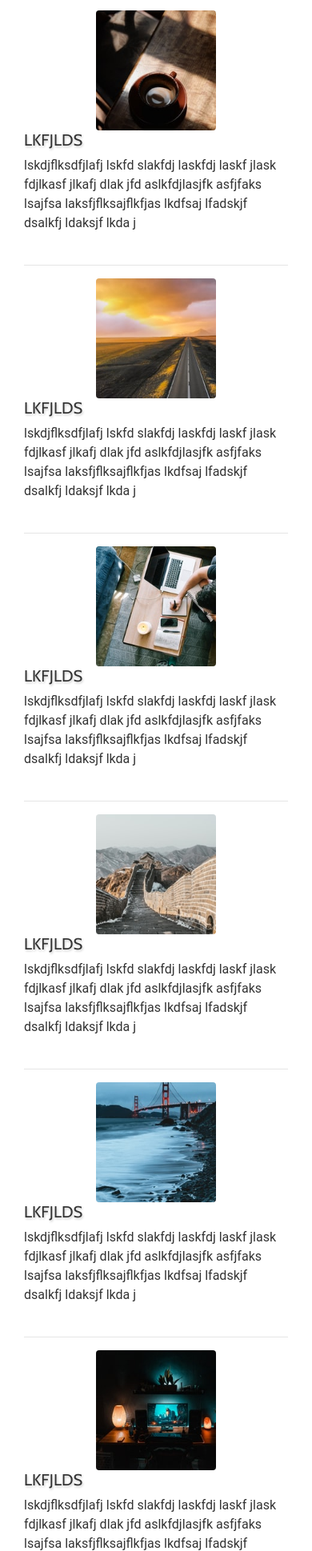
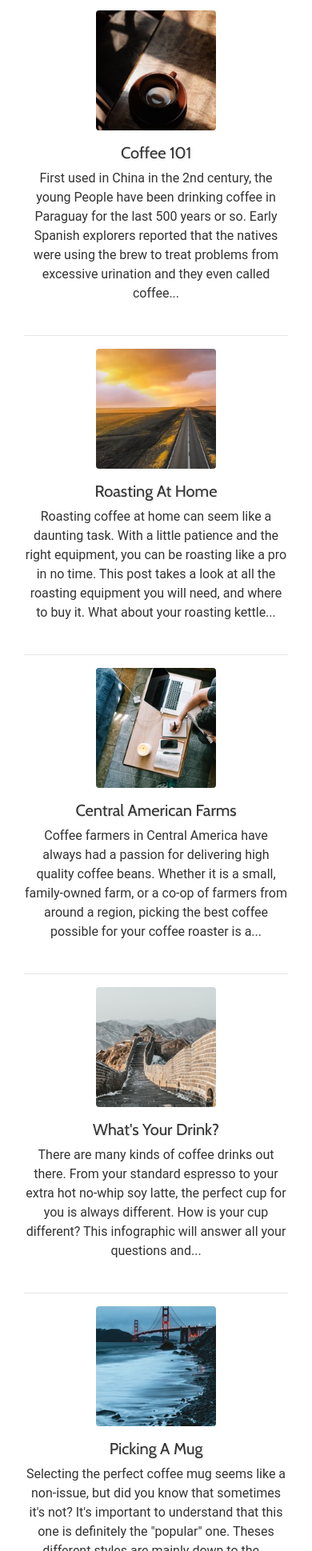
Before and after one commit to newanalog/4960-ProjectB, a plain HTML site: page blog.html in a window 390 px wide. Shown: the part 61-2000 px from the top of the page at 80% size. Drawn offline with nearby package versions, Linux system fonts and the light colour scheme.

Commit message:
Final cleanup.
Replaced lorem ipsum with mock-up text.  CSS tweaks and mobile class
tweaks.

```diff
--- a/blog.html
+++ b/blog.html
@@ -68,11 +68,9 @@
               <div class="col-6 col-sm-4 col-md-2">
                 <img src="static/img/blog-1.jpg" class="rounded img-fluid">
               </div>
-              <div class="col-12 col-sm-8 col-md-10">
-                <h5 class="txt-shadow">LKFJLDS</h5>
-                <p>lskdjflksdfjlafj lskfd slakfdj laskfdj laskf jlask fdjlkasf jlkafj dlak jfd
-                  aslkfdjlasjfk
-                  asfjfaks lsajfsa laksfjflksajflkfjas lkdfsaj lfadskjf dsalkfj ldaksjf lkda j
+              <div class="col-12 col-sm-8 col-md-10 text-center text-sm-left">
+                <h5 class="mt-3 mt-sm-0 txt-shadow">Coffee 101</h5>
+                <p>First used in China in the 2nd century, the young People have been drinking coffee in Paraguay for the last 500 years or so. Early Spanish explorers reported that the natives were using the brew to treat problems from excessive urination and they even called coffee...
                 </p>
               </div>
             </div>
@@ -81,11 +79,9 @@
               <div class="col-6 col-sm-4 col-md-2">
                 <img src="static/img/blog-2.jpg" class="rounded img-fluid">
               </div>
-              <div class="col-12 col-sm-8 col-md-10">
-                <h5 class="txt-shadow">LKFJLDS</h5>
-                <p>lskdjflksdfjlafj lskfd slakfdj laskfdj laskf jlask fdjlkasf jlkafj dlak jfd
-                  aslkfdjlasjfk
-                  asfjfaks lsajfsa laksfjflksajflkfjas lkdfsaj lfadskjf dsalkfj ldaksjf lkda j
+              <div class="col-12 col-sm-8 col-md-10 text-center text-sm-left">
+                <h5 class="mt-3 mt-sm-0 txt-shadow">Roasting At Home</h5>
+                <p>Roasting coffee at home can seem like a daunting task. With a little patience and the right equipment, you can be roasting like a pro in no time. This post takes a look at all the roasting equipment you will need, and where to buy it. What about your roasting kettle...
                 </p>
               </div>
             </div>
@@ -94,11 +90,9 @@
               <div class="col-6 col-sm-4 col-md-2">
                 <img src="static/img/blog-3.jpg" class="rounded img-fluid">
               </div>
-              <div class="col-12 col-sm-8 col-md-10">
-                <h5 class="txt-shadow">LKFJLDS</h5>
-                <p>lskdjflksdfjlafj lskfd slakfdj laskfdj laskf jlask fdjlkasf jlkafj dlak jfd
-                  aslkfdjlasjfk
-                  asfjfaks lsajfsa laksfjflksajflkfjas lkdfsaj lfadskjf dsalkfj ldaksjf lkda j
+              <div class="col-12 col-sm-8 col-md-10 text-center text-sm-left">
+                <h5 class="mt-3 mt-sm-0 txt-shadow">Central American Farms</h5>
+                <p>Coffee farmers in Central America have always had a passion for delivering high quality coffee beans. Whether it is a small, family-owned farm, or a co-op of farmers from around a region, picking the best coffee possible for your coffee roaster is a...
                 </p>
               </div>
             </div>
@@ -107,11 +101,9 @@
               <div class="col-6 col-sm-4 col-md-2">
                 <img src="static/img/blog-4.jpg" class="rounded img-fluid">
               </div>
-              <div class="col-12 col-sm-8 col-md-10">
-                <h5 class="txt-shadow">LKFJLDS</h5>
-                <p>lskdjflksdfjlafj lskfd slakfdj laskfdj laskf jlask fdjlkasf jlkafj dlak jfd
-                  aslkfdjlasjfk
-                  asfjfaks lsajfsa laksfjflksajflkfjas lkdfsaj lfadskjf dsalkfj ldaksjf lkda j
+              <div class="col-12 col-sm-8 col-md-10 text-center text-sm-left">
+                <h5 class="mt-3 mt-sm-0 txt-shadow">What's Your Drink?</h5>
+                <p>There are many kinds of coffee drinks out there. From your standard espresso to your extra hot no-whip soy latte, the perfect cup for you is always different. How is your cup different? This infographic will answer all your questions and...
                 </p>
               </div>
             </div>
@@ -120,11 +112,9 @@
               <div class="col-6 col-sm-4 col-md-2">
                 <img src="static/img/blog-5.jpg" class="rounded img-fluid">
               </div>
-              <div class="col-12 col-sm-8 col-md-10">
-                <h5 class="txt-shadow">LKFJLDS</h5>
-                <p>lskdjflksdfjlafj lskfd slakfdj laskfdj laskf jlask fdjlkasf jlkafj dlak jfd
-                  aslkfdjlasjfk
-                  asfjfaks lsajfsa laksfjflksajflkfjas lkdfsaj lfadskjf dsalkfj ldaksjf lkda j
+              <div class="col-12 col-sm-8 col-md-10 text-center text-sm-left">
+                <h5 class="mt-3 mt-sm-0 txt-shadow">Picking A Mug</h5>
+                <p>Selecting the perfect coffee mug seems like a non-issue, but did you know that sometimes it's not? It's important to understand that this one is definitely the "popular" one. Theses different styles are mainly down to the...
                 </p>
               </div>
             </div>
@@ -133,11 +123,9 @@
               <div class="col-6 col-sm-4 col-md-2">
                 <img src="static/img/blog-6.jpg" class="rounded img-fluid">
               </div>
-              <div class="col-12 col-sm-8 col-md-10">
-                <h5 class="txt-shadow">LKFJLDS</h5>
-                <p>lskdjflksdfjlafj lskfd slakfdj laskfdj laskf jlask fdjlkasf jlkafj dlak jfd
-                  aslkfdjlasjfk
-                  asfjfaks lsajfsa laksfjflksajflkfjas lkdfsaj lfadskjf dsalkfj ldaksjf lkda j
+              <div class="col-12 col-sm-8 col-md-10 text-center text-sm-left">
+                <h5 class="mt-3 mt-sm-0 txt-shadow">Coffee in the Morning</h5>
+                <p>Selecting the perfect coffee mug seems like a non-issue, but did you know that sometimes it's not? It's important to understand that this one is definitely the "popular" one. Theses different styles are mainly down to the...
                 </p>
               </div>
             </div>
--- a/static/css/styles.css
+++ b/static/css/styles.css
@@ -22,7 +22,7 @@ button {
 }
 
 .txt-shadow {
-  text-shadow: 1px 2px 3px #00000033;
+  text-shadow: 1px 1px 3px #00000025;
 }
 
 .content {
@@ -37,7 +37,7 @@ small > a {
 }
 
 .borderline {
-  border-top: 1px solid #dee2e6 !important;
+  border-top: 1px solid #512757 !important;
   padding-top: 2em;
 }
 
@@ -50,7 +50,6 @@ small > a {
 }
 
 .accordion > .card .card-header {
-  /* background-color: #994B3C; */
   background-color: #666666;
   color: #ffffff;
   text-shadow: 0px .5px 1.5px #333333;
@@ -106,12 +105,3 @@ background-color: #666666;
   outline: none !important;
   border-color: #994B3C !important;
 }
-
-/*
-Pallette
-#85200C
-#D13313
-#994B3C
-#D16752
-#521407
-*/
```
Also changed, not shown: index.html (+10 -14 lines), profile.html (+6 -6 lines). Lines whose indentation alone changed are shown as unchanged.
